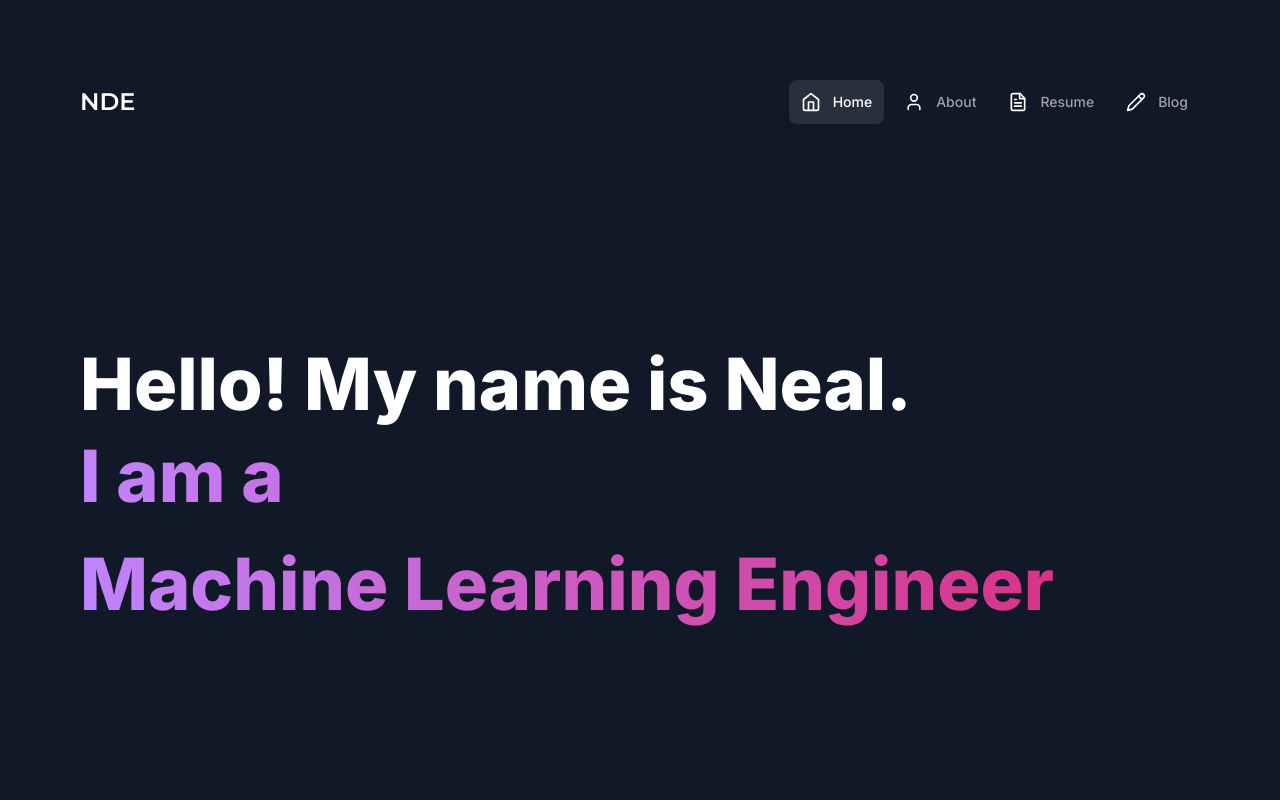
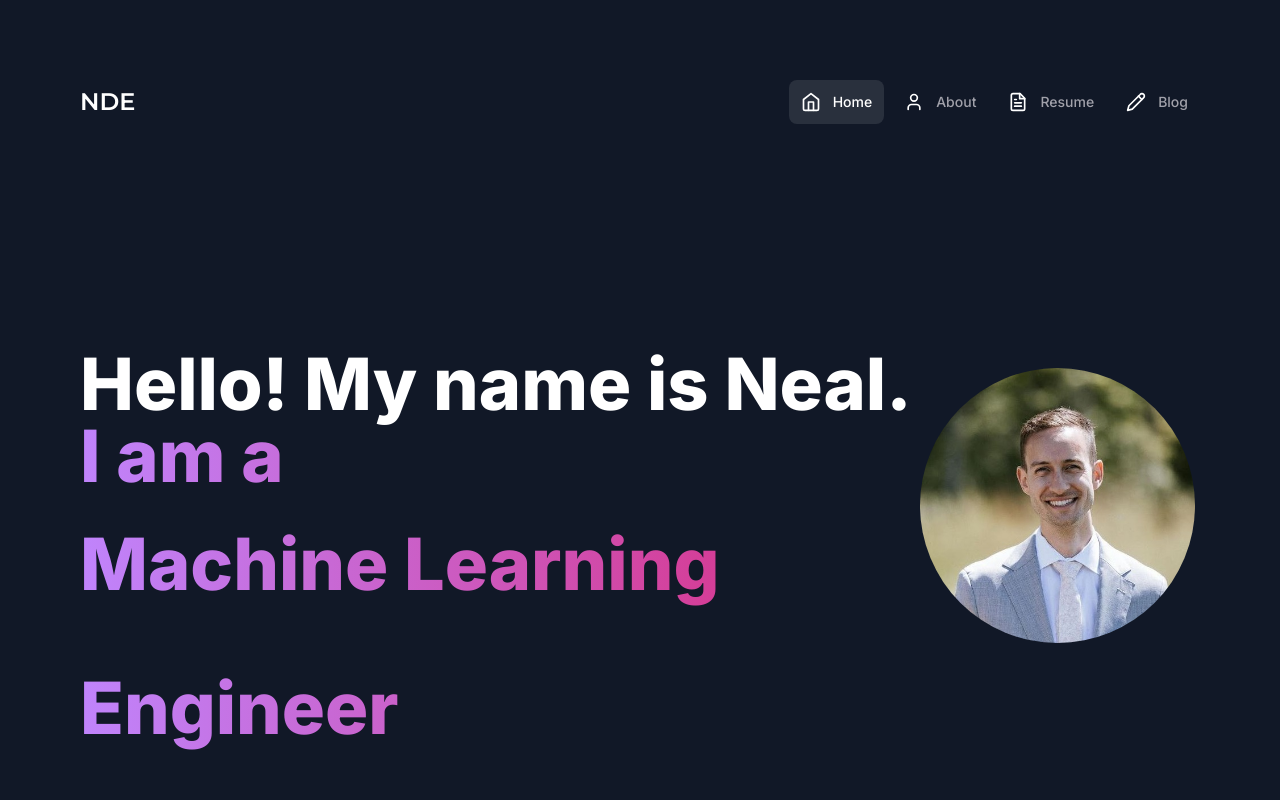
Before and after one commit to nealde/portfolio-website, a Next.js app: page / in a window 1280 px wide. Shown: the top 800 px of the page. Built offline with nearby package versions, Linux system fonts and the light colour scheme.

Commit message:
added photo to landing page

```diff
--- /dev/null
+++ b/components/circular-image.tsx
@@ -0,0 +1,36 @@
+import React from 'react';
+// import { View, Image, StyleSheet } from 'react-native';
+
+const CircularImgView = ({ imageUri }) => {
+  return (
+    <img
+        src={imageUri}
+        style={{
+          borderRadius: "50%",
+          width: 275,
+          height: 275,
+          display: "inline"
+        }}></img>
+    // <View style={styles.container}>
+    //   <Image
+    //     source={{ uri: imageUri }}
+    //     style={styles.circularImgView}
+    //   />
+    // </View>
+  );
+};
+
+// const styles = StyleSheet.create({
+//   container: {
+//     flex: 1,
+//     justifyContent: 'center',
+//     alignItems: 'center',
+//   },
+//   circularImgView: {
+//     width: 150,
+//     height: 150,
+//     borderRadius: 75, // Half of width and height to make it circular
+//   },
+// });
+
+export default CircularImgView;
--- a/components/landing-hero.tsx
+++ b/components/landing-hero.tsx
@@ -6,14 +6,18 @@ import Link from "next/link";
 // import { useAuth } from "@clerk/nextjs";
 
 import { Button } from "@/components/ui/button";
+import CircularImgView from "@/components/circular-image";
 
 export const LandingHero = () => {
   // const { isSignedIn } = useAuth();
 
   return (
     <div className="text-white font-bold py-36 space-y-5">
-      <div className="text-4xl sm:text-5xl md:text-6xl lg:text-7xl space-y-5 font-extrabold">
+      <div className="text-4xl sm:text-5xl md:text-6xl lg:text-7xl space-y-5 font-extrabold flex">
+
+        <div style={{width: '75%'}}>
           <h2>Hello! My name is Neal. </h2>
+
 
           <div className="text-transparent bg-clip-text bg-gradient-to-r from-purple-400 to-pink-600">
           <h3>I am a </h3>
@@ -37,6 +41,10 @@ export const LandingHero = () => {
             />
           </div>
         </div>
+        <div style={{width: '25%'}}>
+          <CircularImgView imageUri="/neal.jpg" />
+        </div>
+      </div>
       {/* <div className="text-sm md:text-xl font-light text-zinc-400">
         Learn Jazz Piano 10x faster.
       </div> */}
```
Also changed, not shown: public/neal.JPG (added), 1 other file (tests, documents, lock files or other folders). Lines whose indentation alone changed are shown as unchanged.
